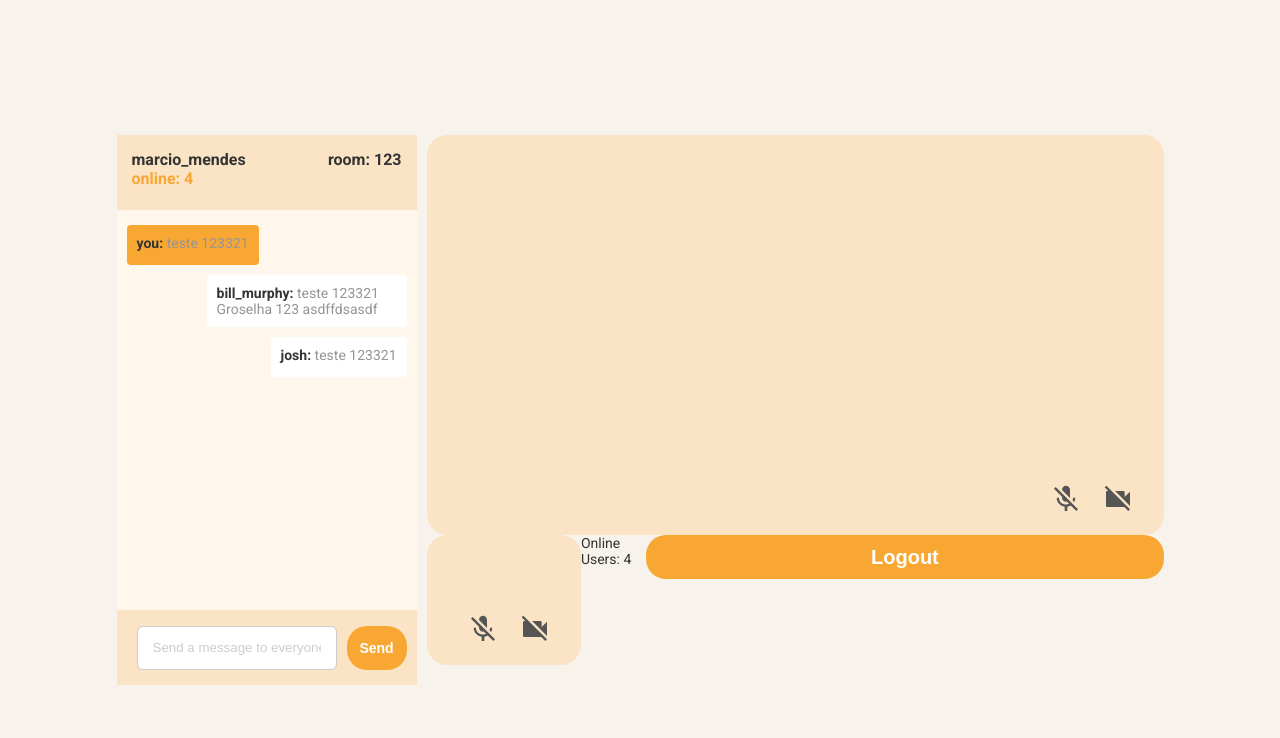
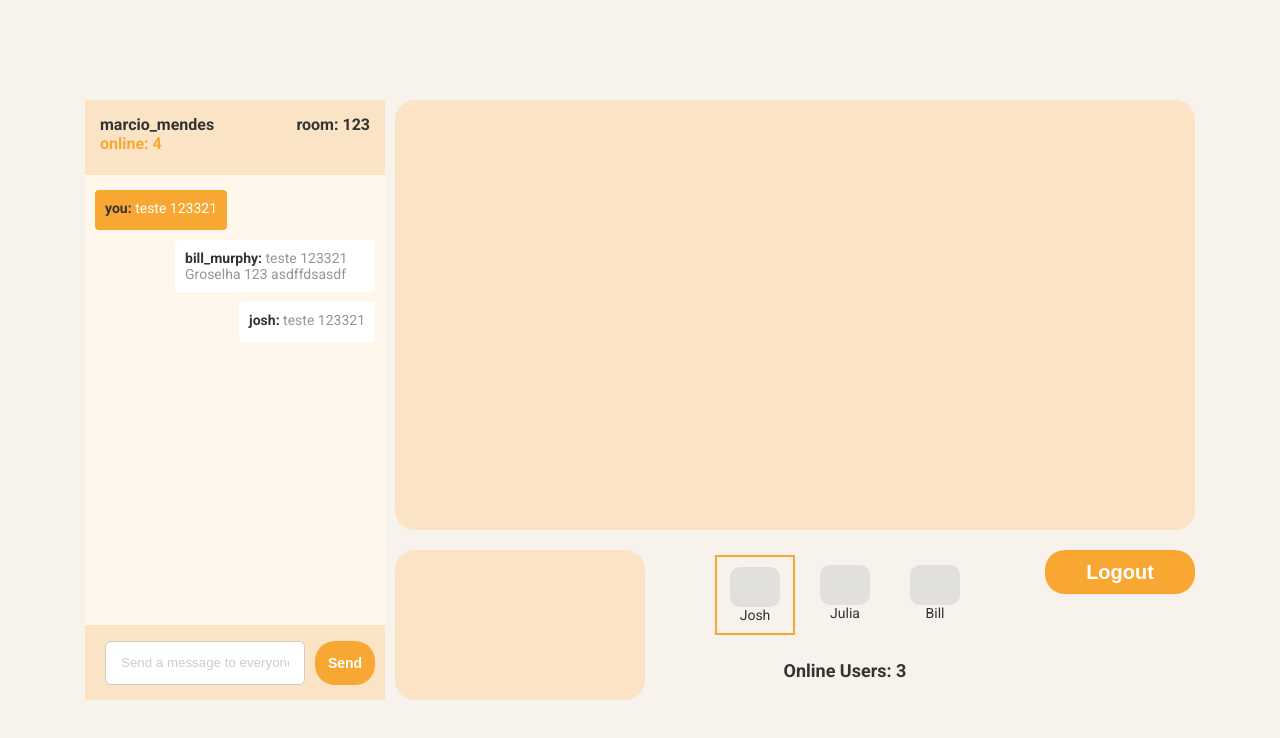
Before and after one commit to mmendesas/slashcam, a Next.js app: page /Room in a window 1280 px wide. Shown: the top 738 px of the page. Built offline with nearby package versions, Linux system fonts and the light colour scheme.

Commit message:
feat: add another visual elements

```diff
--- a/src/components/Button/index.js
+++ b/src/components/Button/index.js
@@ -1,10 +1,15 @@
+/* eslint-disable react/jsx-props-no-spreading */
 import React from 'react';
 import { string, func } from 'prop-types';
 
 import { Container } from './styles';
 
-function Button({ children, onClick }) {
-  return <Container onClick={onClick}>{children}</Container>;
+function Button({ children, onClick, ...props }) {
+  return (
+    <Container onClick={onClick} {...props}>
+      {children}
+    </Container>
+  );
 }
 
 Button.propTypes = {
--- a/src/components/Button/styles.js
+++ b/src/components/Button/styles.js
@@ -10,5 +10,5 @@ export const Container = styled.button`
 
   font-size: 20px;
   font-weight: bold;
-  width: 100%;
+  width: ${props => props.width || '100%'};
 `;
--- a/src/components/Chat/styles.js
+++ b/src/components/Chat/styles.js
@@ -1,9 +1,9 @@
 import styled from 'styled-components';
 
 export const Container = styled.section`
+  display: flex;
+  flex-direction: column;
   width: 300px;
-  height: 400px;
-  border-radius: 20px;
   margin-right: 10px;
 `;
 
@@ -26,7 +26,7 @@ export const Content = styled.div`
   display: flex;
   flex-direction: column;
 
-  height: 100%;
+  flex: 1;
   background-color: #fff7ec;
   padding: 10px;
 `;
--- a/src/components/Message/styles.js
+++ b/src/components/Message/styles.js
@@ -1,7 +1,7 @@
 import styled from 'styled-components';
 
 export const Container = styled.div`
-  color: #979494;
+  color: ${props => (props.remote ? '#979494' : '#fff')};
   max-width: 200px;
   min-height: 40px;
   background-color: ${props => (props.remote ? '#fff' : '#f8a832')};
--- /dev/null
+++ b/src/components/OnlineUsers/index.js
@@ -0,0 +1,26 @@
+import React from 'react';
+import { arrayOf, object } from 'prop-types';
+
+import { Container, Badge, Title, User } from './styles';
+
+function OnlineUsers({ users }) {
+  return (
+    <Container>
+      <ul>
+        {users.map(({ name, active }) => (
+          <User active={active}>
+            <Badge />
+            <span>{name}</span>
+          </User>
+        ))}
+      </ul>
+      <Title>Online Users: {users.length}</Title>
+    </Container>
+  );
+}
+
+OnlineUsers.propTypes = {
+  users: arrayOf(object).isRequired,
+};
+
+export default OnlineUsers;
--- /dev/null
+++ b/src/components/OnlineUsers/styles.js
@@ -0,0 +1,42 @@
+import styled, { css } from 'styled-components';
+
+export const Container = styled.div`
+  display: flex;
+  flex-direction: column;
+  align-items: center;
+
+  ul {
+    display: flex;
+    justify-content: space-around;
+    margin-bottom: 20px;
+  }
+`;
+
+export const Badge = styled.div`
+  background-color: #e1e0dd;
+  width: 50px;
+  height: 40px;
+  border-radius: 10px;
+`;
+
+export const Title = styled.p`
+  font-weight: bold;
+  font-size: 18px;
+`;
+
+export const User = styled.div`
+  width: 80px;
+  height: 80px;
+  margin: 5px;
+  padding: 10px;
+
+  display: flex;
+  flex-direction: column;
+  align-items: center;
+
+  ${props =>
+    props.active &&
+    css`
+      border: 2px solid #f8a832;
+    `}
+`;
--- a/src/components/Video/styles.js
+++ b/src/components/Video/styles.js
@@ -15,4 +15,10 @@ export const Options = styled.div`
   right: 20px;
   display: flex;
   justify-content: space-between;
+  opacity: 0;
+  transition: opacity 0.7s ease-out;
+
+  :hover {
+    opacity: 1;
+  }
 `;
--- a/src/pages/Room/index.js
+++ b/src/pages/Room/index.js
@@ -3,21 +3,28 @@ import React from 'react';
 import Chat from '../../components/Chat';
 import Video from '../../components/Video';
 import Button from '../../components/Button';
+import Logo from '../../components/Logo';
 
 import { Container, Content, Bottom, AllUsers, Title } from './styles';
+
+import OnlineUsers from '../../components/OnlineUsers';
+
+const user = [
+  { name: 'Josh', active: true },
+  { name: 'Julia', active: false },
+  { name: 'Bill', active: false },
+];
 
 function Room() {
   return (
     <Container>
       <Chat />
       <Content>
-        <Video id="remote-video" width="737px" height="400px" />
+        <Video id="remote-video" width="800px" height="430px" />
         <Bottom>
-          <Video id="local-video" width="220px" height="130px" />
-          <AllUsers>
-            <Title>Online Users: 4</Title>
-          </AllUsers>
-          <Button>Logout</Button>
+          <Video id="local-video" width="250px" height="150px" />
+          <OnlineUsers users={user} />
+          <Button width="150px">Logout</Button>
         </Bottom>
       </Content>
     </Container>
--- a/src/pages/Room/styles.js
+++ b/src/pages/Room/styles.js
@@ -2,13 +2,20 @@ import styled from 'styled-components';
 
 export const Container = styled.div`
   display: flex;
+  height: 600px;
 `;
 
-export const Content = styled.div``;
+export const Content = styled.section`
+  height: 100%;
+  display: flex;
+  flex-direction: column;
+  justify-content: space-between;
+`;
 
 export const Bottom = styled.div`
   display: flex;
   justify-content: space-between;
+  align-items: flex-start;
 `;
 
 export const AllUsers = styled.div``;
```
